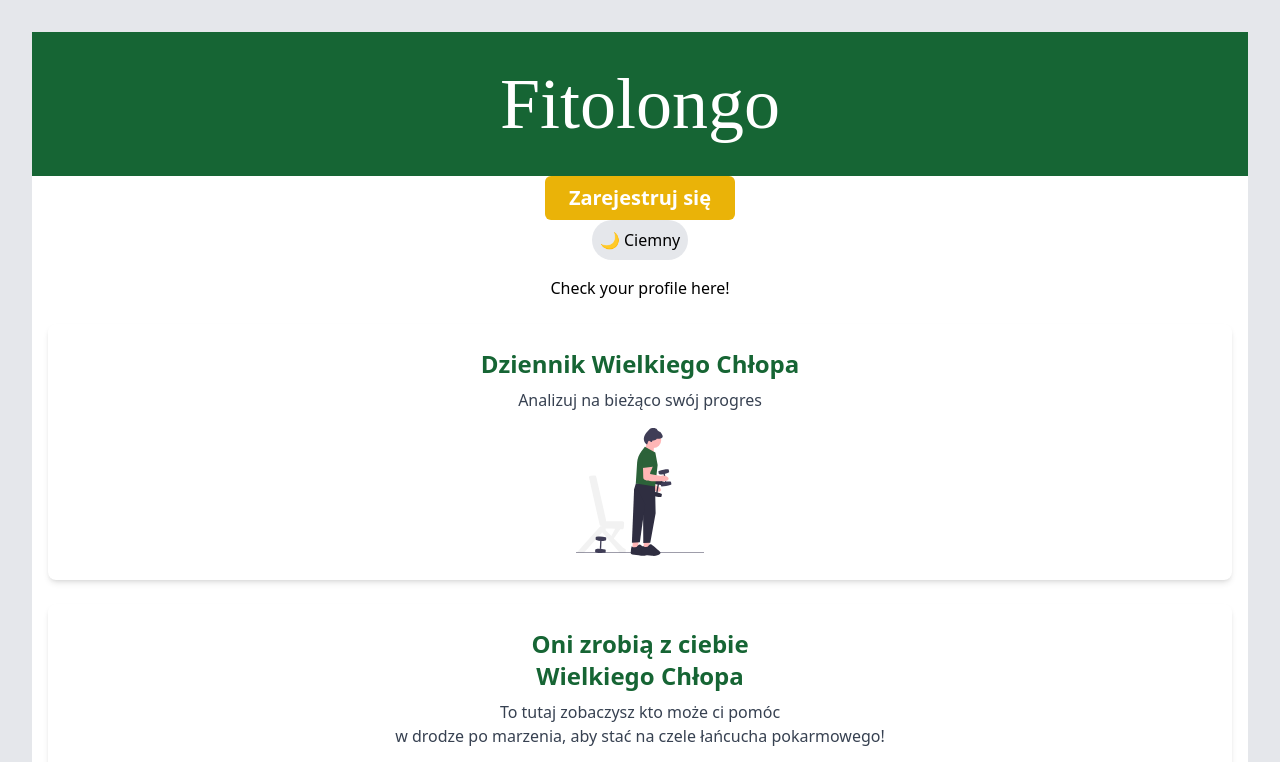
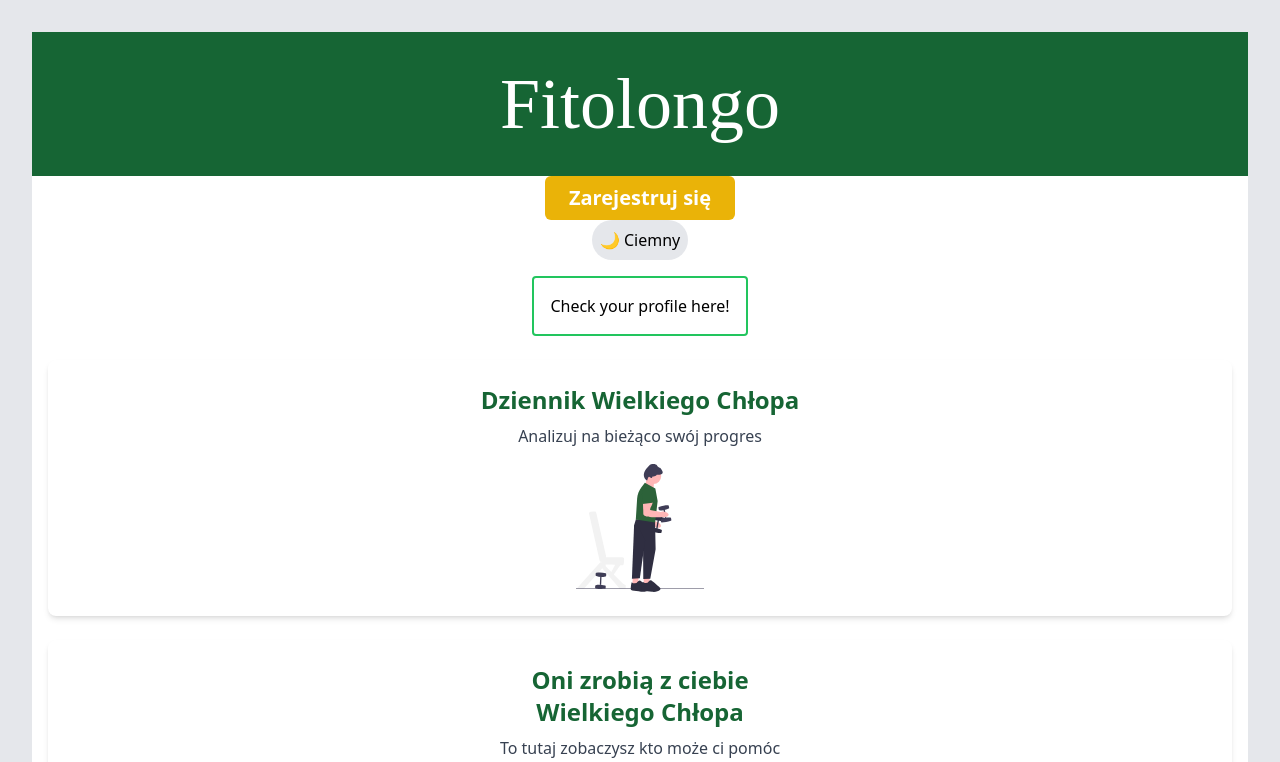
Before and after one commit to hubssch/Fitolongo-React, a React (Vite) app: page / in a window 1280 px wide. Shown: the top 762 px of the page. Built offline with nearby package versions, Linux system fonts and the light colour scheme; a web font is replaced by a local one.

Commit message:
Edycja UserProfileButton, dodanie ramki do przycisku

```diff
--- a/src/Components/UserProfileButton.jsx
+++ b/src/Components/UserProfileButton.jsx
@@ -3,10 +3,10 @@ import { supabase } from '../supabaseClient';
 
 export default function UserProfileButton({onClick}) {
     return (
-        <div className=''
+        <button className='border-solid border-2 border-green-500 rounded p-4 dark:text-white '
             onClick={onClick}
         >
             Check your profile here!
-        </div>
+        </button>
     );
 }
```
